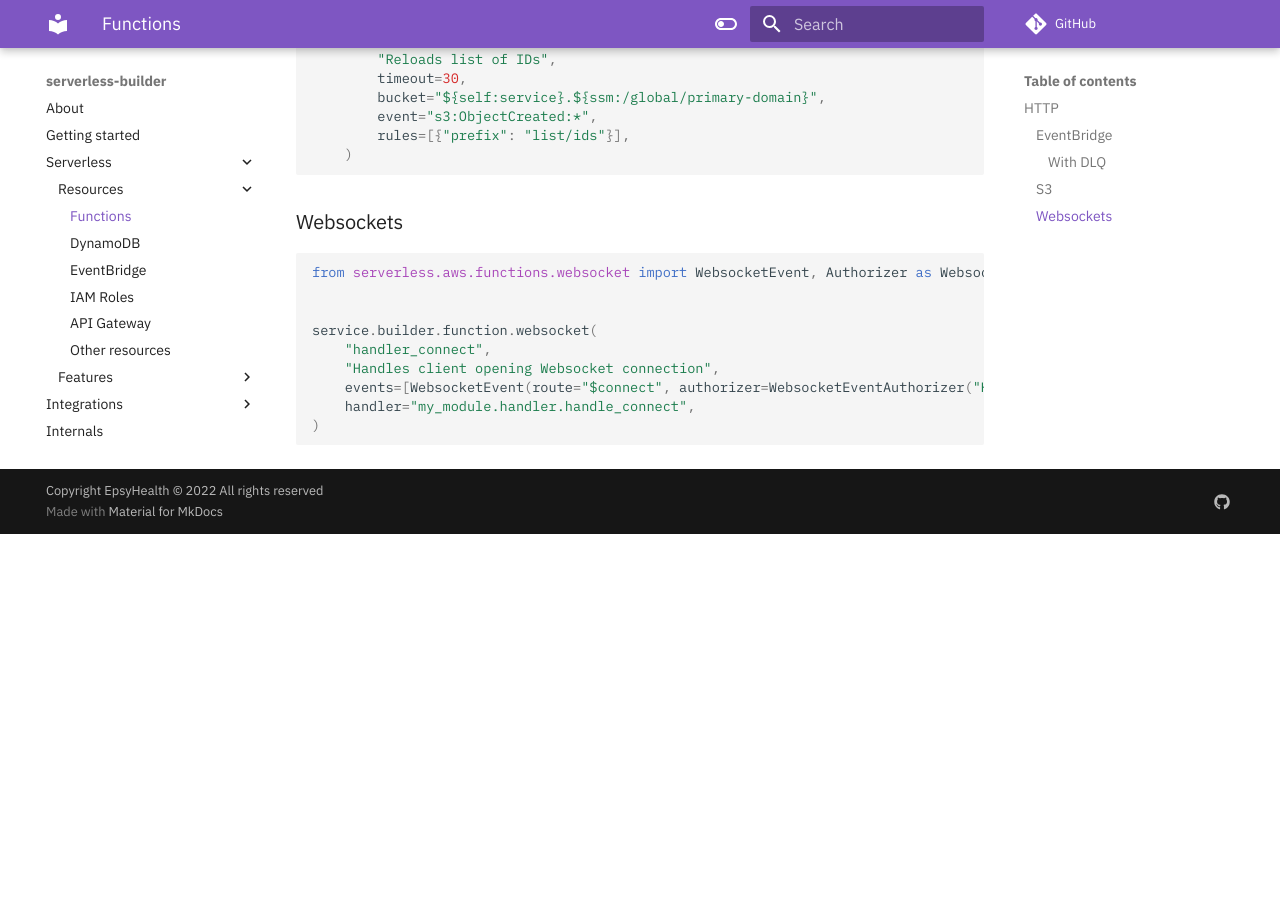
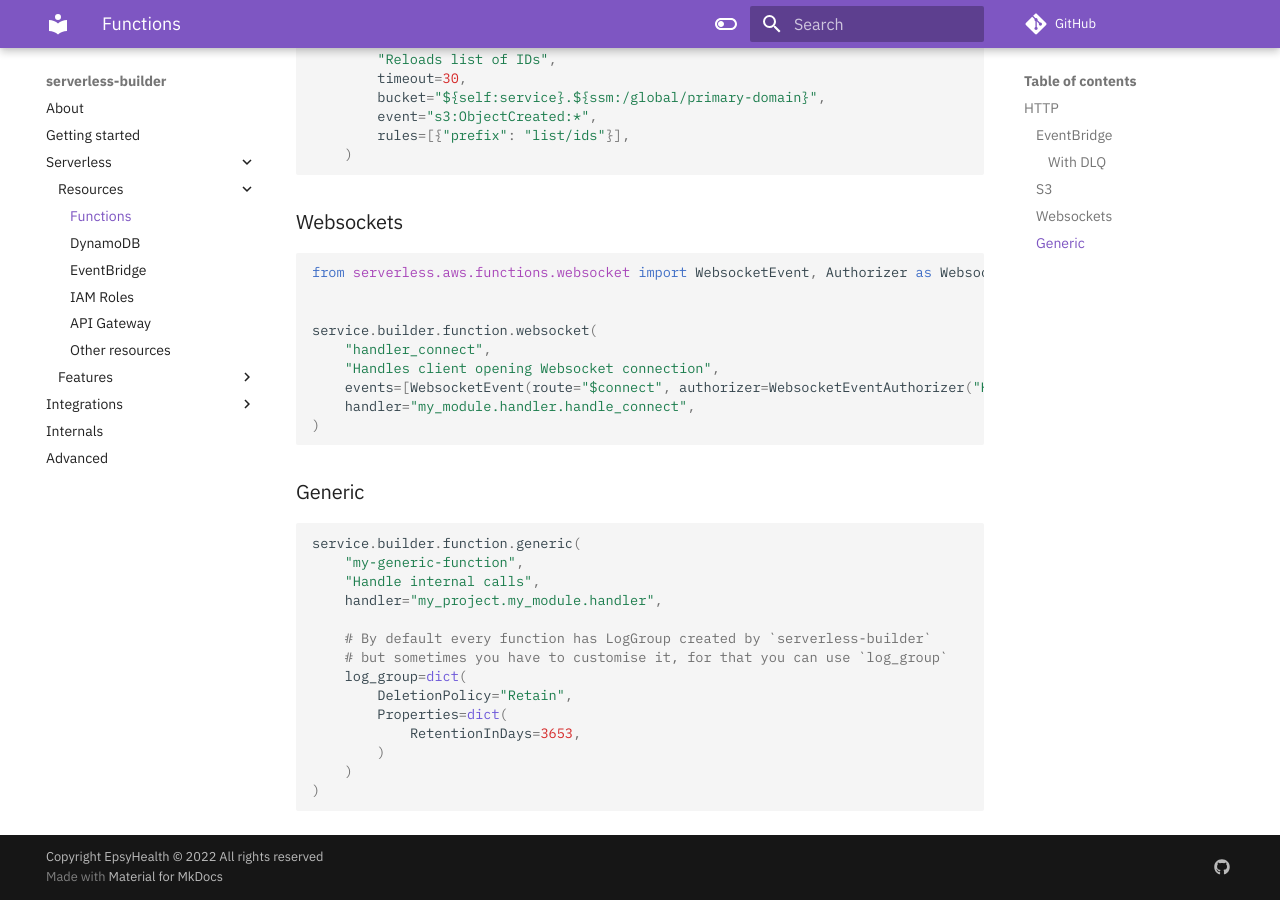
Before and after one commit to epsylabs/serverless-builder, an MkDocs documentation site: the page built from docs/resources/functions.md, in a window 1280 px wide and 900 px high, scrolled down 1274 px. Built offline with MkDocs 1.6.1 and Material for MkDocs 9.7.7, drawn with Linux system fonts in a browser that asks for light colours; comment, search, counter and statistics services are not loaded; before the commit the page ends 1808 px from its top, so only the background shows below that; some of the changed text lies outside the part shown.

Commit message:
feature: add a way to update `DeletionPolicy` on LogGroup for function

````diff
--- a/docs/resources/functions.md
+++ b/docs/resources/functions.md
@@ -21,7 +21,7 @@
 service.builder.function.http("test", "description", "/", HTTPFunction.POST)
 ```
 
-Call to any of the above functions will generate serverless.com funciton with its corresponding HTTP event e.g.:
+Call to any of the above functions will generate serverless.com function with its corresponding HTTP event e.g.:
 ```yaml
 functions:
   Test:
@@ -71,3 +71,21 @@
     handler="my_module.handler.handle_connect",
 )
 ```
+
+### Generic
+```python
+service.builder.function.generic(
+    "my-generic-function",
+    "Handle internal calls",
+    handler="my_project.my_module.handler",
+
+    # By default every function has LogGroup created by `serverless-builder`
+    # but sometimes you have to customise it, for that you can use `log_group`
+    log_group=dict(
+        DeletionPolicy="Retain",
+        Properties=dict(
+            RetentionInDays=3653,
+        )
+    )
+)
+```
````
Also changed, not shown: 1 other file.
